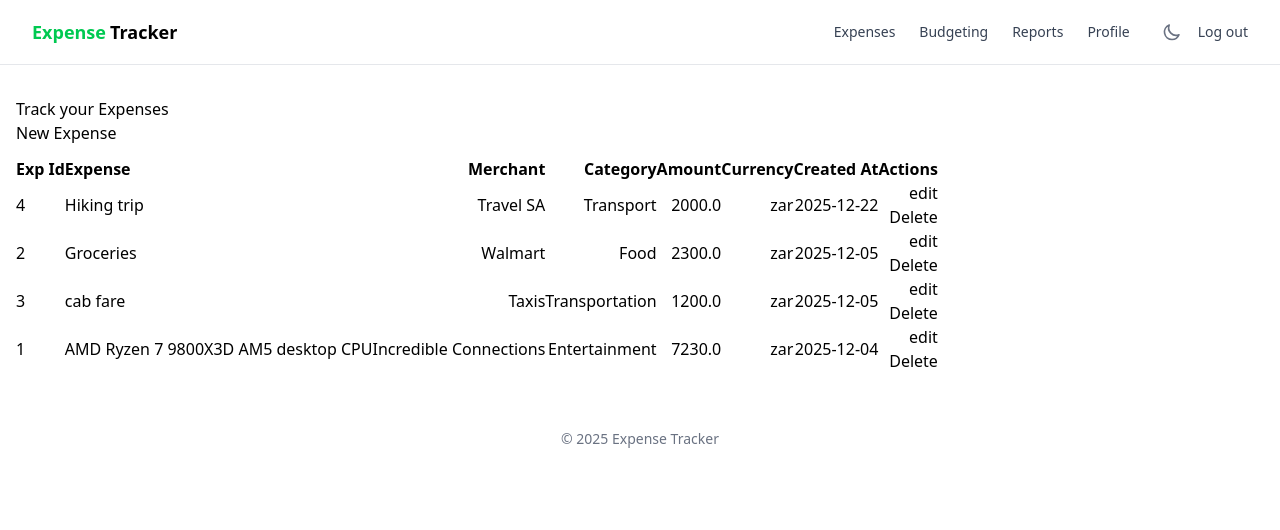
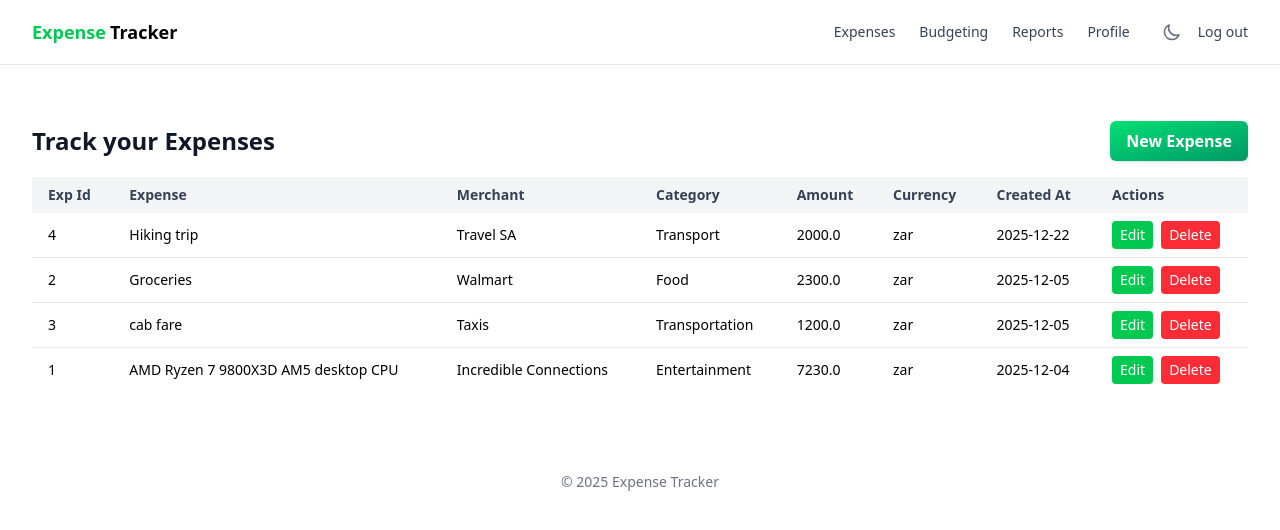
Before and after one commit to katGhost/flask-expense-tracker, a Flask app: page /expenses in a window 1280 px wide. Shown: the top 530 px of the page. Run offline with Flask 3, Linux system fonts and the light colour scheme; a user stored in the database is signed in; style sheets or scripts are compiled from the project's sources; some libraries are stand-ins or nearby versions.

Commit message:
migration: bootstrap to tailwind -> tailwind tables

```diff
--- a/templates/expenses.html
+++ b/templates/expenses.html
@@ -3,44 +3,54 @@
 {% block title %} Expenses {% endblock %}
 
 {% block main %}
- <div class="expenses-container">
-    <div class="header">
-      <h3 class="">Track your Expenses</h3>
+<div class="w-full max-w-7xl mx-auto px-4 py-6">
+
+  <div class="flex flex-col md:flex-row md:justify-between md:items-center mb-4">
+    <h3 class="text-2xl font-semibold text-gray-900 dark:text-gray-100 mb-2 md:mb-0">Track your Expenses</h3>
     <form action="/add" method="GET">
-        <button type="submit" name="action" value="add-expense" class="new-expense-button">New Expense</button>
+      <button type="submit" name="action" value="add-expense"
+        class="px-4 py-2 bg-gradient-to-br from-green-400 to-emerald-600 text-white font-semibold rounded-md shadow hover:from-green-500 hover:to-emerald-700 transition">
+        New Expense
+      </button>
     </form>
   </div>
-    <div class="mt-3 table-responsive">
-      <table class="table table-striped table-hover table-borderless table-condensed">
-        <thead>
+
+  <div class="overflow-x-auto">
+    <table class="w-full min-w-[600px] text-sm text-left border-collapse">
+      <thead class="bg-gray-100 dark:bg-gray-700 text-gray-700 dark:text-gray-200">
         <tr>
-            <th class="text-start"> Exp Id</th>
-            <th class="text-start">Expense</th>
-            <th class="text-end">Merchant</th>
-            <th class="text-end border-0">Category</th>
-            <th class="text-end">Amount</th>
-            <th class="text-end">Currency</th>
-            <th class="text-end">Created At</th>
-            <th class="text-end">Actions</th>
+          <th class="px-4 py-2">Exp Id</th>
+          <th class="px-4 py-2">Expense</th>
+          <th class="px-4 py-2">Merchant</th>
+          <th class="px-4 py-2">Category</th>
+          <th class="px-4 py-2">Amount</th>
+          <th class="px-4 py-2">Currency</th>
+          <th class="px-4 py-2">Created At</th>
+          <th class="px-4 py-2">Actions</th>
         </tr>
       </thead>
-        <tbody>
+      <tbody class="divide-y divide-gray-200 dark:divide-gray-600">
         {% for expense in expenses %}
-            <tr>
-              <td class="text-start">{{expense.id}}</td>
-              <td class="text-start">{{expense.expense}}</td>
-              <td class="text-end">{{expense.merchant}}</td>
-              <td class="text-end">{{expense.category.name}}</td>
-              <td class="text-end">{{expense.amount}}</td>
-              <td class="text-end">{{expense.currency}}</td>
-              <td class="text-end">{{expense.created_at}}</td>
-              <td class="text-end actions-td">
-                <form action="/edit-expense/{{expense.id}}" method="POST" >
-                  <!--<input type="hidden" value="{{expense.expense}}" name="expense">-->
-                  <input type="submit" value="edit" class="btn btn-success edit-btn">
+        <tr class="hover:bg-gray-50 dark:hover:bg-gray-700">
+          <td class="px-4 py-2">{{ expense.id }}</td>
+          <td class="px-4 py-2">{{ expense.expense }}</td>
+          <td class="px-4 py-2">{{ expense.merchant }}</td>
+          <td class="px-4 py-2">{{ expense.category.name }}</td>
+          <td class="px-4 py-2">{{ expense.amount }}</td>
+          <td class="px-4 py-2">{{ expense.currency }}</td>
+          <td class="px-4 py-2">{{ expense.created_at }}</td>
+          <td class="px-4 py-2 flex gap-2">
+            <form action="/edit-expense/{{ expense.id }}" method="POST">
+              <button type="submit"
+                class="px-2 py-1 bg-green-500 text-white rounded hover:bg-green-600 transition text-sm font-medium">
+                Edit
+              </button>
             </form>
             <form action="/delete-expense/{{ expense.id }}" method="POST">
-                  <button class="btn  delete-btn">Delete</button>
+              <button
+                class="px-2 py-1 bg-red-500 text-white rounded hover:bg-red-600 transition text-sm font-medium">
+                Delete
+              </button>
             </form>
           </td>
         </tr>
@@ -48,5 +58,6 @@
       </tbody>
     </table>
   </div>
+
 </div>
 {% endblock %}
```
Lines whose indentation alone changed are shown as unchanged.
